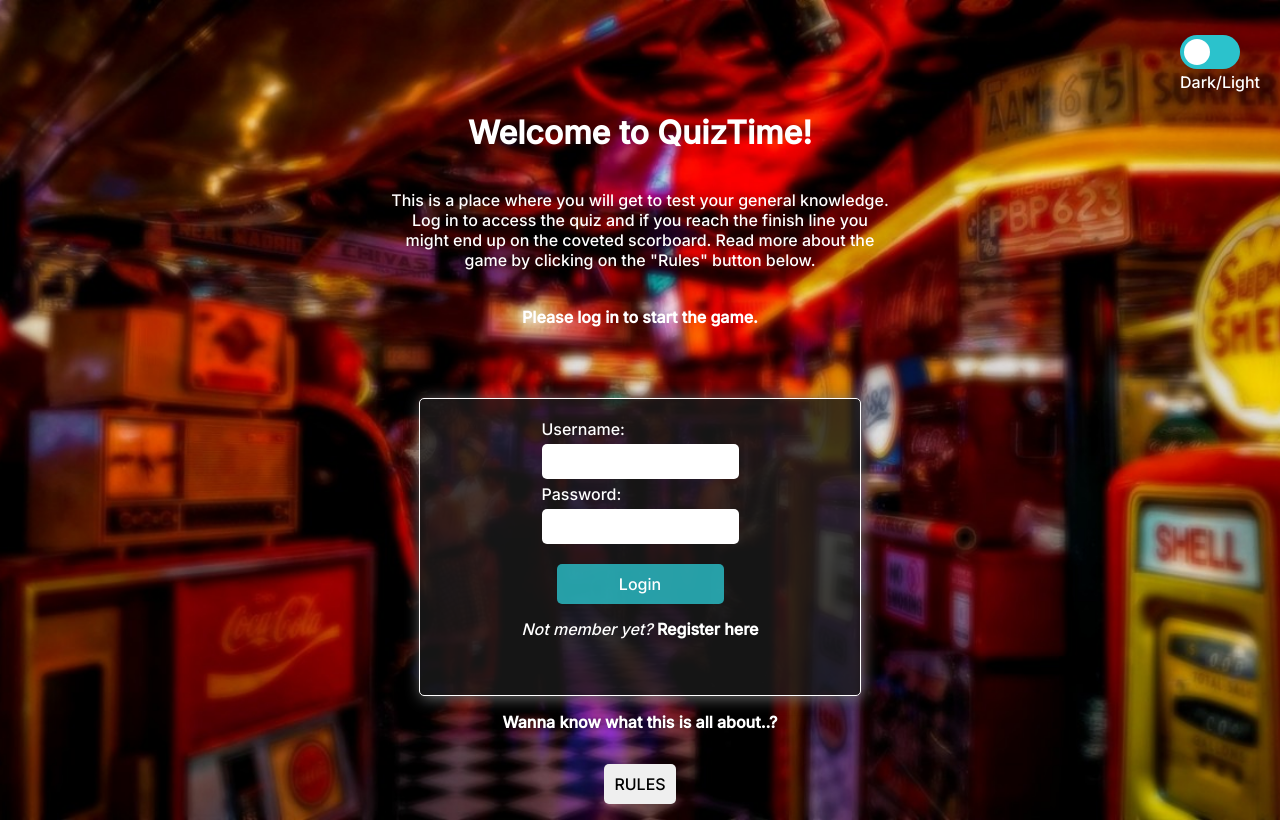
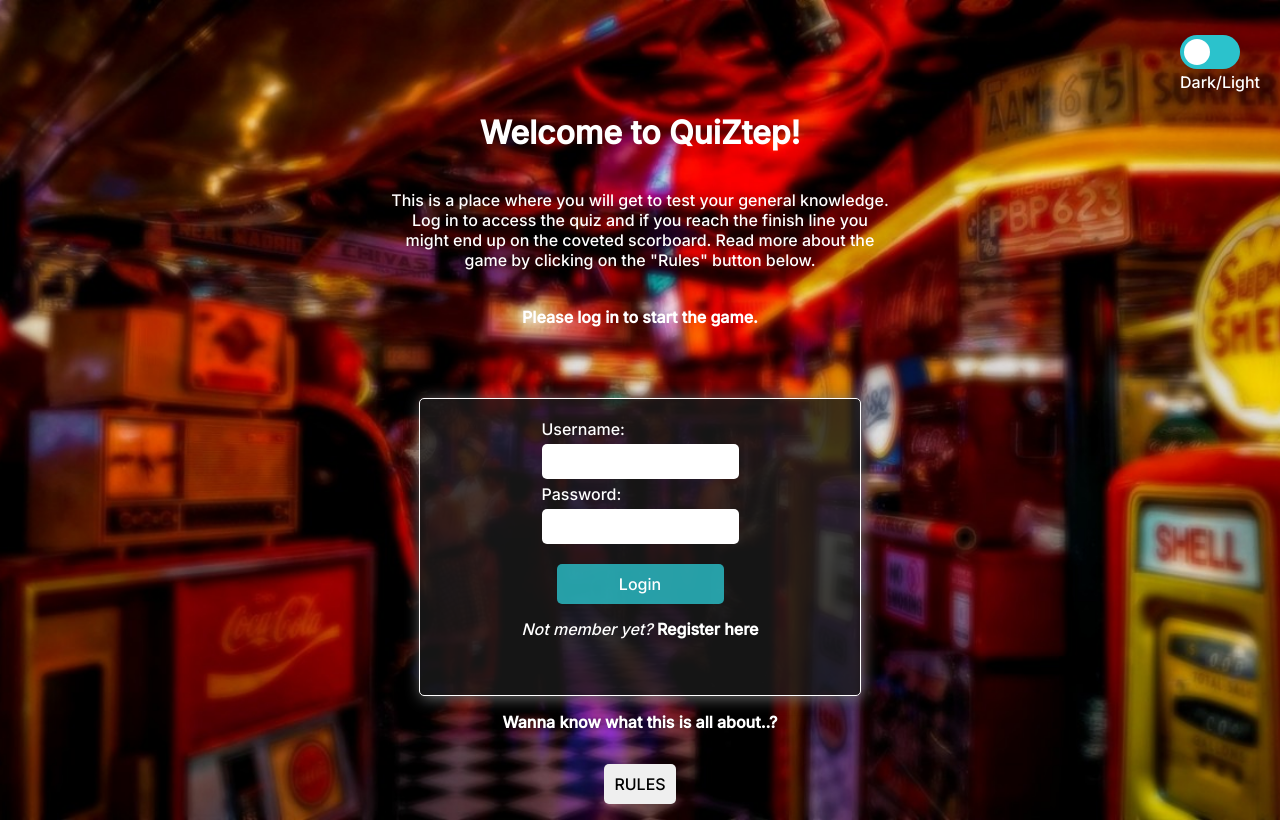
Before and after one commit to annaester/technigo-final-project, a React (Create React App) app in the folder frontend/: page / in a window 1280 px wide. Built offline with nearby package versions, Linux system fonts and the light colour scheme; the HTML template or start-up script is replaced by a standard one.

Commit message:
changed title

```diff
--- a/frontend/src/components/Login.js
+++ b/frontend/src/components/Login.js
@@ -94,7 +94,7 @@ const Login = (props) => {
           <p>Dark/Light</p>
         </DLToggle>
       </DlBut>
-      <h1>Welcome to QuizTime!</h1>
+      <h1>Welcome to QuiZtep!</h1>
       <p>
         This is a place where you will get to test your general knowledge. Log
         in to access the quiz and if you reach the finish line you might end up
```
